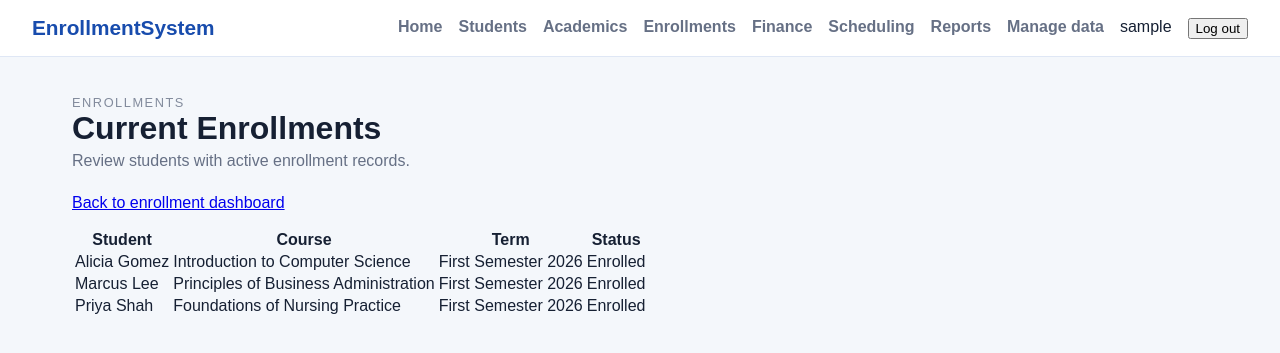
After one commit to ArbitErDL001/EnrollmentSystem, a Django app: page /enrollments/records/ in a window 1280 px wide. The commit adds this page. Shown: the top 353 px of the page. Run offline with Django 5.2, Linux system fonts and the light colour scheme; the visitor is signed in with stand-in values (Sample User, id 1).

Commit message:
Enrollment html

```diff
--- a/enrollments/urls.py
+++ b/enrollments/urls.py
@@ -4,4 +4,6 @@ from . import views
 
 urlpatterns = [
     path('', views.index, name='enrollments_home'),
+    path('records/', views.records, name='enrollments_records'),
+    path('requests/', views.requests, name='enrollments_requests'),
 ]
--- a/enrollments/views.py
+++ b/enrollments/views.py
@@ -7,9 +7,65 @@ def index(request):
     return render(request, 'enrollments/dashboard.html', {
         'title': 'Enrollment Dashboard',
         'module_name': 'Enrollments',
+        'records_url': 'enrollments_records',
+        'requests_url': 'enrollments_requests',
         'cards': [
             {'title': 'Open Seats', 'value': '420', 'description': 'Seats remaining this term'},
             {'title': 'Pending Requests', 'value': '67', 'description': 'Awaiting review'},
             {'title': 'Approval Rate', 'value': '92%', 'description': 'Successful enrollments'},
         ]
     })
+
+
+@login_required
+def records(request):
+    return render(request, 'enrollments/records.html', {
+        'title': 'Current Enrollments',
+        'records': [
+            {
+                'student': 'Alicia Gomez',
+                'course': 'Introduction to Computer Science',
+                'term': 'First Semester 2026',
+                'status': 'Enrolled',
+            },
+            {
+                'student': 'Marcus Lee',
+                'course': 'Principles of Business Administration',
+                'term': 'First Semester 2026',
+                'status': 'Enrolled',
+            },
+            {
+                'student': 'Priya Shah',
+                'course': 'Foundations of Nursing Practice',
+                'term': 'First Semester 2026',
+                'status': 'Enrolled',
+            },
+        ],
+    })
+
+
+@login_required
+def requests(request):
+    return render(request, 'enrollments/requests.html', {
+        'title': 'Pending Enrollment Requests',
+        'requests': [
+            {
+                'student': 'Noah Williams',
+                'course': 'Data Structures',
+                'submitted': 'October 26, 2026',
+                'status': 'Awaiting review',
+            },
+            {
+                'student': 'Sofia Chen',
+                'course': 'Financial Accounting',
+                'submitted': 'October 27, 2026',
+                'status': 'Awaiting review',
+            },
+            {
+                'student': 'Ethan Brown',
+                'course': 'Community Health Nursing',
+                'submitted': 'October 28, 2026',
+                'status': 'Awaiting review',
+            },
+        ],
+    })
--- /dev/null
+++ b/templates/enrollments/records.html
@@ -0,0 +1,36 @@
+{% extends 'base.html' %}
+
+{% block content %}
+<section class="page-header">
+    <p class="eyebrow">Enrollments</p>
+    <h1>{{ title }}</h1>
+    <p>Review students with active enrollment records.</p>
+</section>
+
+<p><a href="{% url 'enrollments_home' %}">Back to enrollment dashboard</a></p>
+
+{% if records %}
+<table>
+    <thead>
+        <tr>
+            <th>Student</th>
+            <th>Course</th>
+            <th>Term</th>
+            <th>Status</th>
+        </tr>
+    </thead>
+    <tbody>
+        {% for record in records %}
+        <tr>
+            <td>{{ record.student }}</td>
+            <td>{{ record.course }}</td>
+            <td>{{ record.term }}</td>
+            <td>{{ record.status }}</td>
+        </tr>
+        {% endfor %}
+    </tbody>
+</table>
+{% else %}
+<p>No current enrollment records are available.</p>
+{% endif %}
+{% endblock %}
```
Also changed, not shown: templates/enrollments/dashboard.html (+8 -0 lines), templates/enrollments/requests.html (added, +36 -0 lines).
